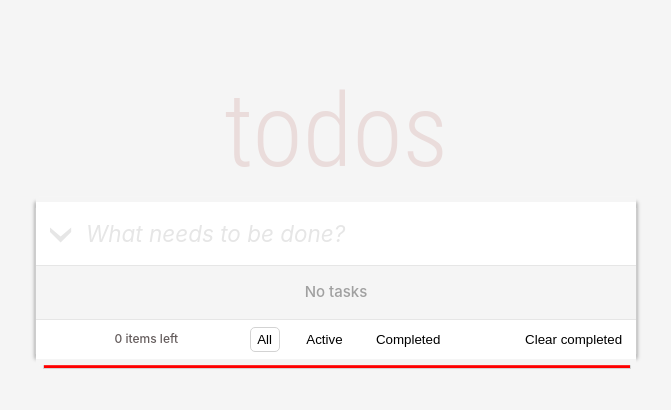
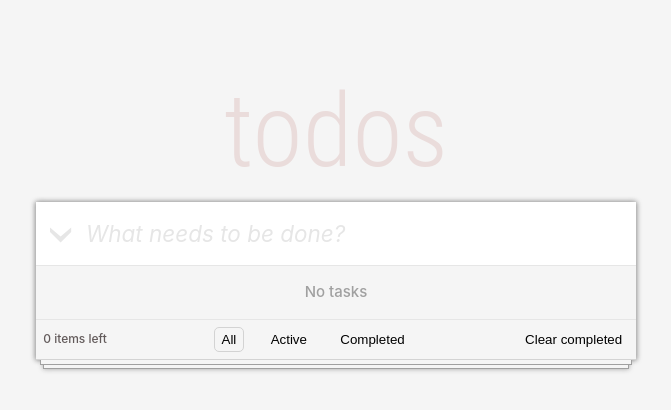
Before and after one commit to InnaTsyganenko/todos, a React (Create React App) app: page / in a window 1280 px wide. Shown: the top 410 px of the page, without its empty margins (304-975 px from the left). Built offline with nearby package versions, Linux system fonts and the light colour scheme.

Commit message:
done box-shadows

```diff
--- a/src/components/main-screen/components/todo-footer/todo-footer.styled.ts
+++ b/src/components/main-screen/components/todo-footer/todo-footer.styled.ts
@@ -13,26 +13,7 @@ const TodoFooterWrapper = styled.div`
   padding: 0.6em;
   color: ${({ theme }) => theme.color.eclipse};
   font-size: ${({ theme }) => theme.font.mini};
-  background: white;
-
-  &::after {
-    display: inline-flex;
-    position: absolute;
-    content: '';
-    top: 10px;
-    width: 98%;
-    height: 100%;
-    /* box-shadow:
-    0 5px 0 -3px ${({ theme }) => theme.color.whiteSmoke},
-    0 6px 0 -2px ${({ theme }) => theme.color.whisper}; */
-    border: 1px solid lightgray;
-    z-index: -1;
-    background: red;
-  }
-`;
-
-const TodoFooterCards = styled.div`
-
+  border-bottom: 1px solid lightgray;
 `;
 
 const TodoInfoLeft = styled.span`
@@ -55,7 +36,6 @@ const TodoClearCompletedButton = styled(Button)`
 
 export {
   TodoFooterWrapper,
-  TodoFooterCards,
   TodoInfoLeft,
   TodoFiltersContainer,
   TodoFilterButton,
--- a/src/components/main-screen/components/todo-footer/todo-footer.tsx
+++ b/src/components/main-screen/components/todo-footer/todo-footer.tsx
@@ -26,11 +26,8 @@ const TodoFooter = ({ children, ...props }: TodoFooterProps) => {
     dispatch(filterItems(valueFilter));
   };
 
-  const arr = [0,1,2,3,4,5];
-
   return (
     <S.TodoFooterWrapper>
-      <S.TodoFooterCards></S.TodoFooterCards>
       <S.TodoInfoLeft>{countTasksLeft} items left</S.TodoInfoLeft>
       <S.TodoFiltersContainer>
         {FilterItems.map((item) => (
--- a/src/components/main-screen/components/todo-list/todo-list.styled.ts
+++ b/src/components/main-screen/components/todo-list/todo-list.styled.ts
@@ -4,11 +4,22 @@ const TaskListWrapper = styled.div`
   margin: auto;
   padding: 0;
 
+  -webkit-box-shadow:
+    0px 9px 0px -5px ${({ theme }) => theme.color.whiteSmoke},
+    0px 9px 0px -4px ${({ theme }) => theme.color.gray},
+    0px 16px 0px -8px ${({ theme }) => theme.color.whiteSmoke},
+    0px 16px 0px -7px ${({ theme }) => theme.color.gray},
+    0px 16px 5px -7px ${({ theme }) => theme.color.gray},
+    -1px 0 5px 0 ${({ theme }) => theme.color.gray},
+    1px 0 5px 0 ${({ theme }) => theme.color.gray};
   box-shadow:
-    0 6px 1px 0 ${({ theme }) => theme.color.whiteSmoke},
-    0 -5px 1px 0 ${({ theme }) => theme.color.whiteSmoke},
-    -1px 0 4px 0 ${({ theme }) => theme.color.gray},
-    1px 0 4px 0 ${({ theme }) => theme.color.gray};
+    0px 9px 0px -5px ${({ theme }) => theme.color.whiteSmoke},
+    0px 9px 0px -4px ${({ theme }) => theme.color.gray},
+    0px 16px 0px -8px ${({ theme }) => theme.color.whiteSmoke},
+    0px 16px 0px -7px ${({ theme }) => theme.color.gray},
+    0px 16px 5px -7px ${({ theme }) => theme.color.gray},
+    -1px 0 5px 0 ${({ theme }) => theme.color.gray},
+    1px 0 5px 0 ${({ theme }) => theme.color.gray};
 `;
 
 const TaskList = styled.div`
```
